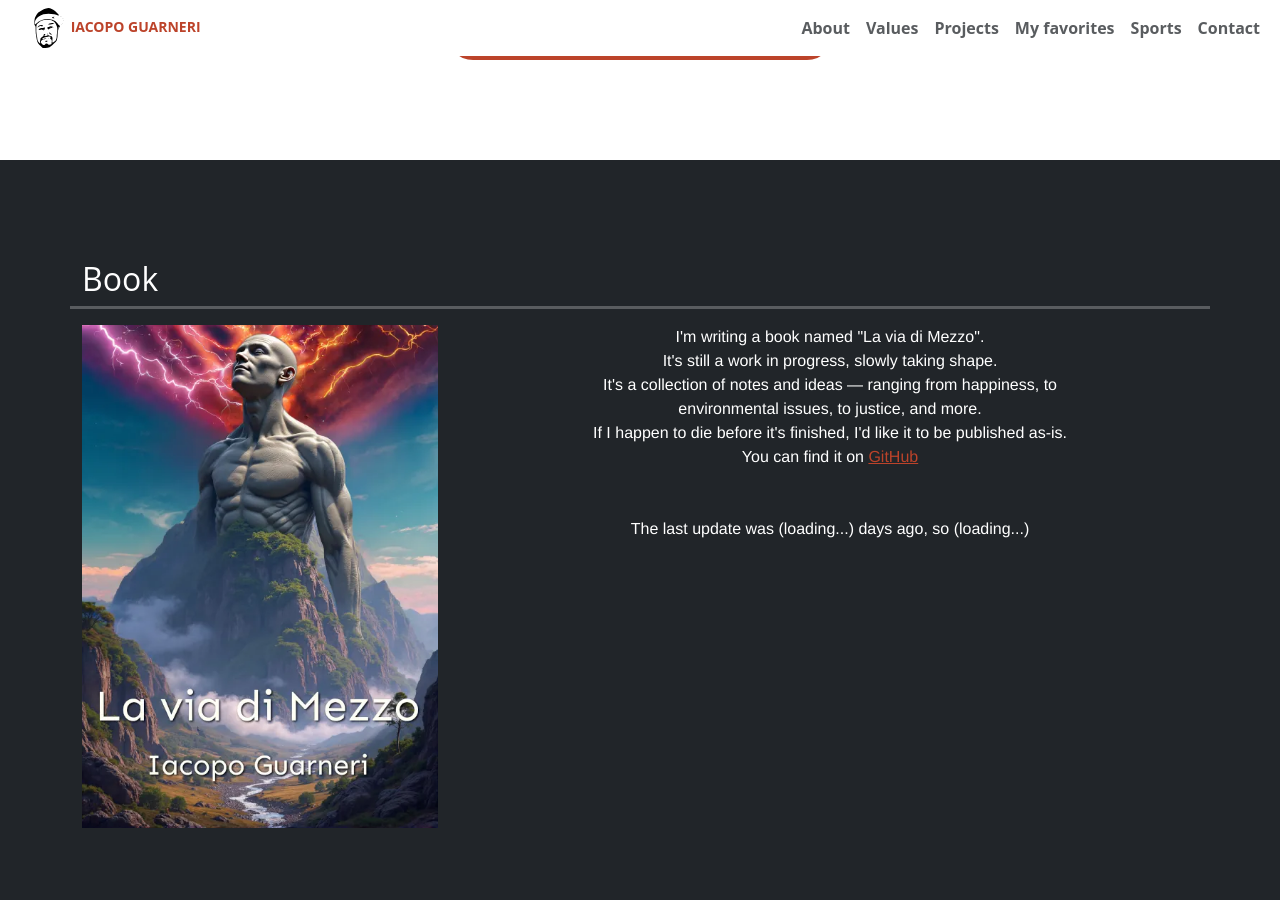
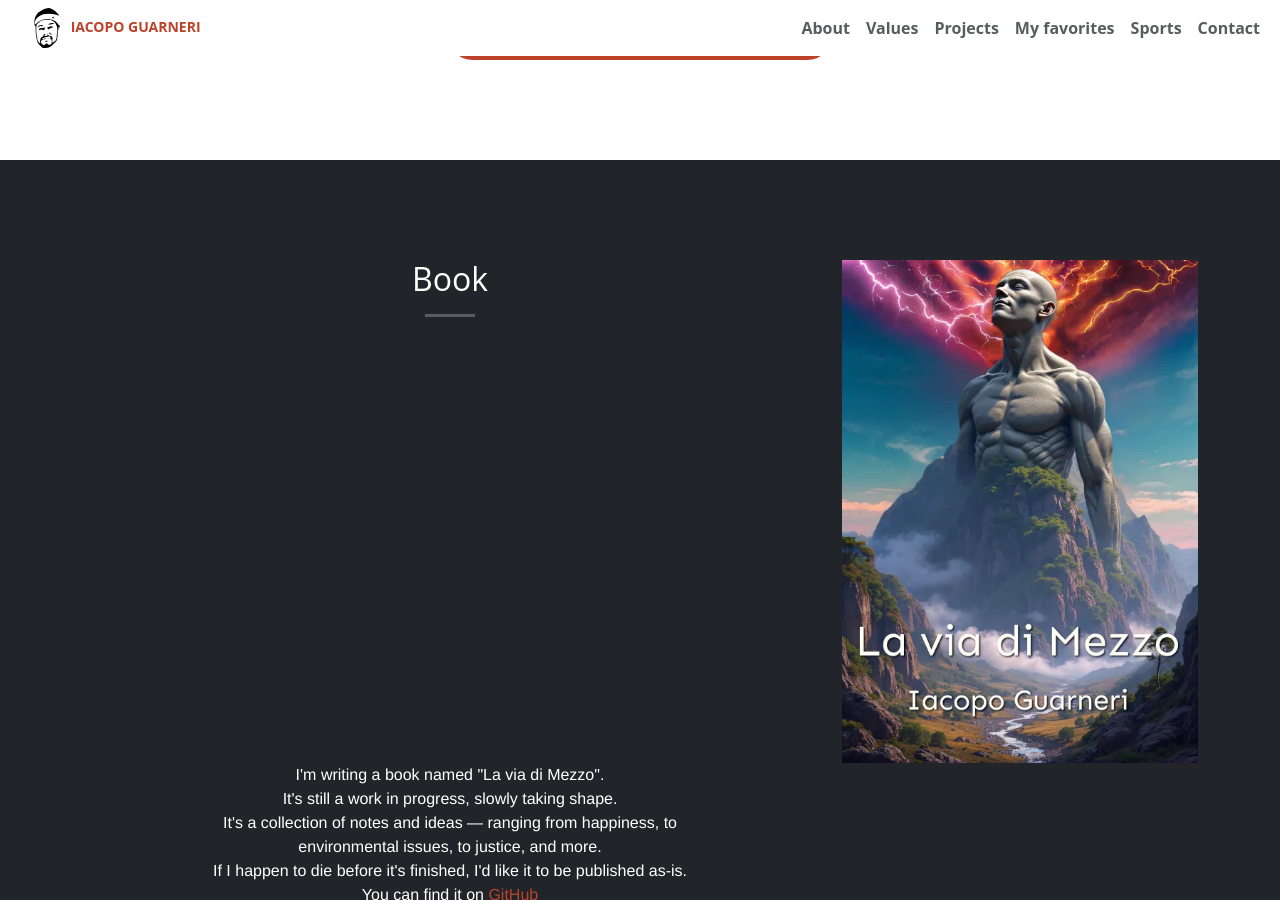
Before and after one commit to iacoposk8/iacoposk8.github.io, a Jekyll site: the page built from index.html, in a window 1280 px wide and 900 px high, scrolled down 3258 px. Built offline with Jekyll 4.4.1, drawn with Linux system fonts in a browser that asks for light colours.

Commit message:
Update book.html

```diff
--- a/_includes/book.html
+++ b/_includes/book.html
@@ -1,8 +1,10 @@
 <section id="book" class="bg-dark">
     <div class="container">
         <div class="row">
-            <h2 class="section-heading text-faded">Book</h2>
-            <hr class="light mx-auto">
+            <div class="col-lg-8 col-lg-offset-2 text-center mx-auto">
+                <h2 class="section-heading text-faded">Book</h2>
+                <hr class="light mx-auto">
+            </div>
             <div class="col-md-4">
                 <img src="img/Book.webp" alt="cover of my book" />
             </div>
```
